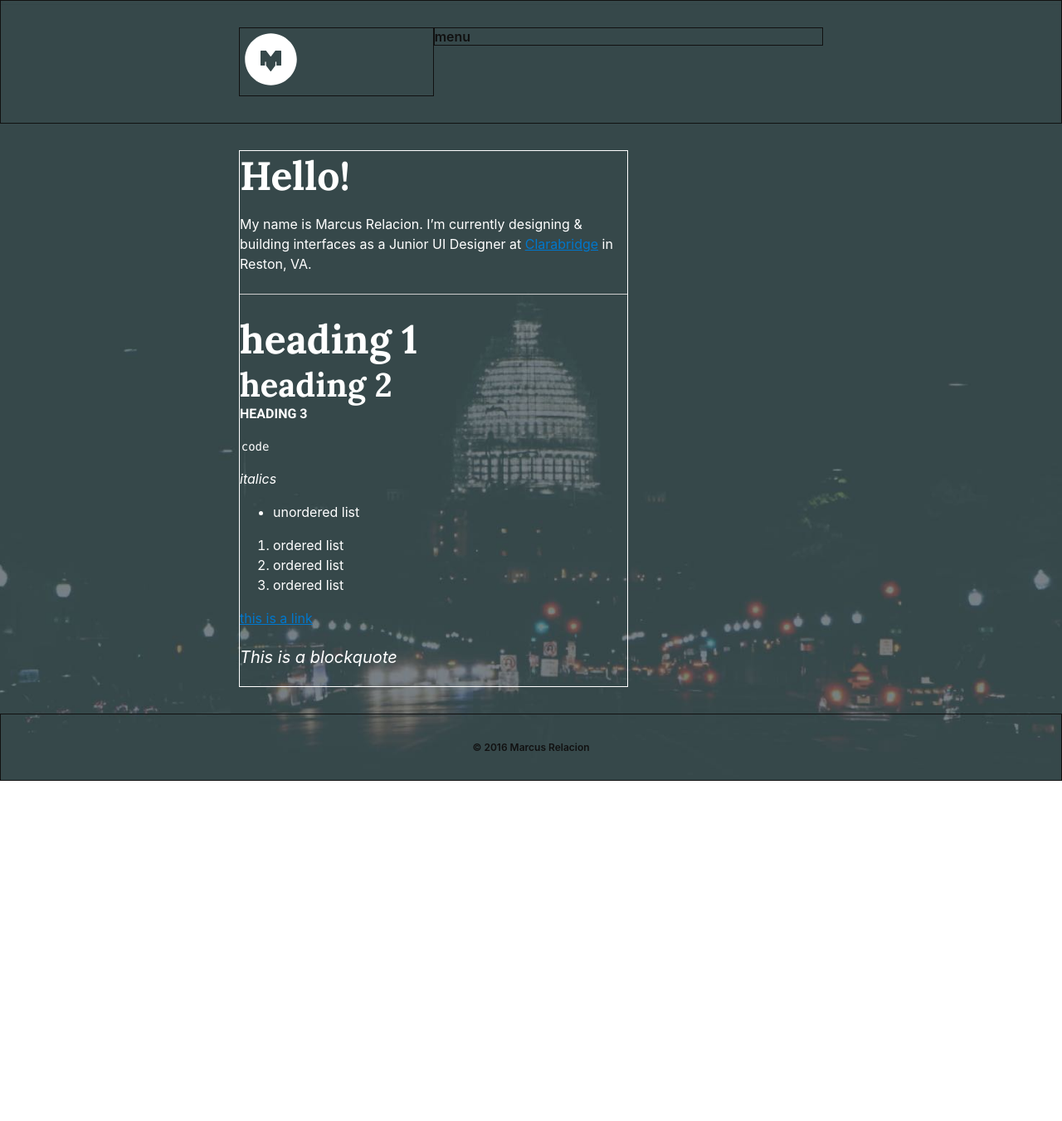
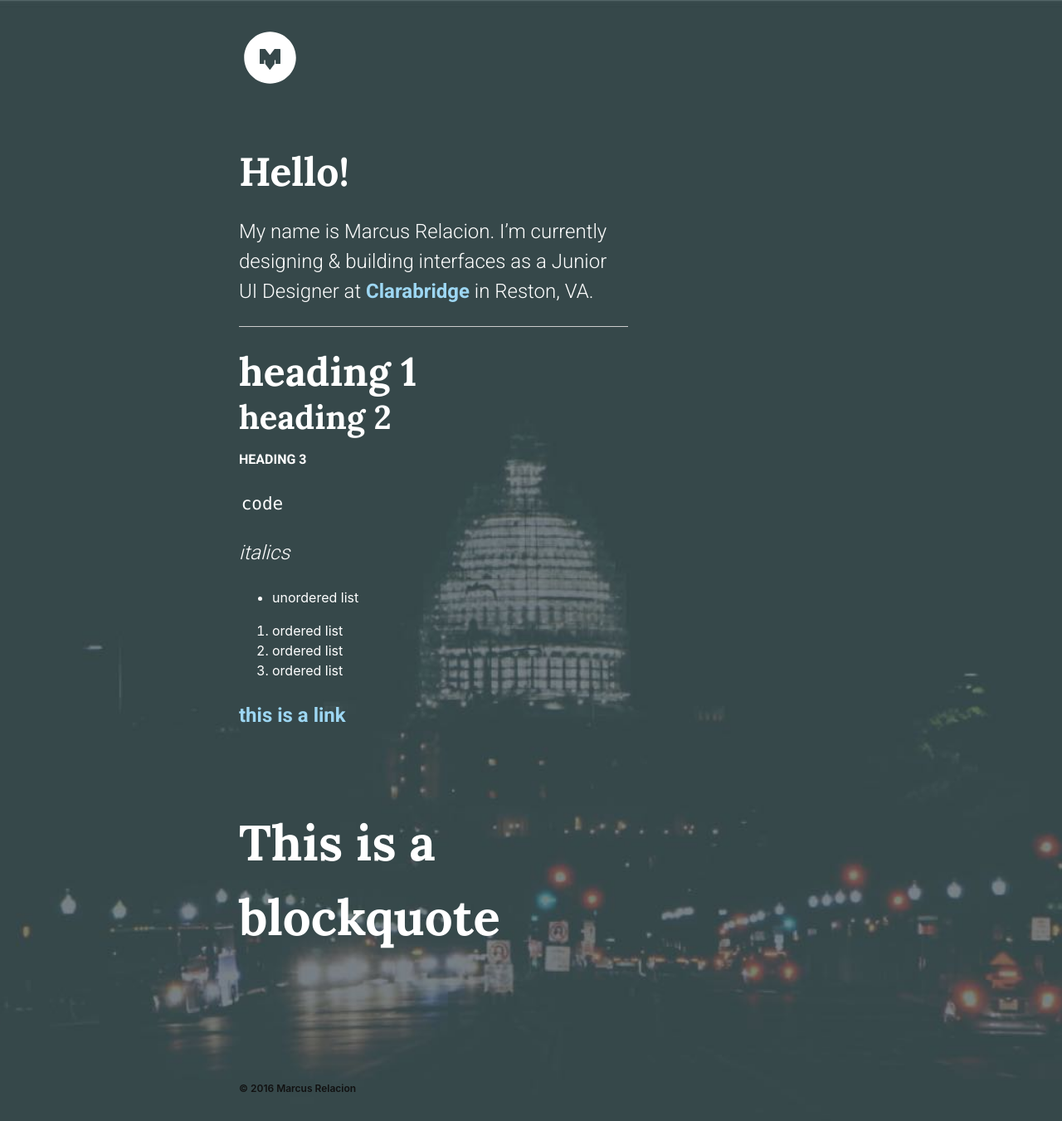
Before and after one commit to brandonpowell/marcusrelacion.github.io, a Jekyll site: the page built from index.markdown, in a window 1280 px wide. Shown: the whole page at 83% size. Built offline with Jekyll 4.4.1, drawn with Linux system fonts in a browser that asks for light colours; before the commit the page ends 941 px from its top, so only the background shows below that.

Commit message:
removing borders from layout

```diff
--- a/_includes/footer.html
+++ b/_includes/footer.html
@@ -1,7 +1,7 @@
-<footer class="border ">
+<footer>
   <div class="container clearfix p3">
     <div class="sm-col sm-col-12">
-      <h6 class="m0 center">&copy; 2016 Marcus Relacion</h6>
+      <h6 class="m0">&copy; 2016 Marcus Relacion</h6>
     </div>
   </div>
 </footer>
--- a/_includes/header.html
+++ b/_includes/header.html
@@ -1,16 +1,11 @@
-<header class="border">
+<header>
   <div class="container clearfix p3">
     <div class="sm-col sm-col-12">
-      <div class="sm-col sm-col-12 md-col-4 border">
+      <div class="sm-col sm-col-12 md-col-4">
         <div class="logo-wrapper">
           <img src="{{ page.mr-logo-image }}">
         </div>
       </div>
-      <div class="sm-col sm-col-12 md-col-8 border">
-        <h4 class="m0">
-          menu
-        </h4>
-      </div>
     </div>
   </div>
 </header>
--- a/_layouts/home.html
+++ b/_layouts/home.html
@@ -5,7 +5,7 @@
 <main>
   <section>
     <div class="container clearfix p3">
-      <div class="sm-col sm-col-12 md-col-8 border" style="color: #fff;">
+      <div class="sm-col sm-col-12 md-col-8" style="color: #fff;">
         {{ page.about-text | markdownify }}
       </div>
     </div>
--- a/_sass/_mr-posts.scss
+++ b/_sass/_mr-posts.scss
@@ -20,4 +20,30 @@ h3 {
   font-size: $text-x-small;
   text-transform: uppercase;
   font-family: $sans;
+  margin: 1em 0;
 }
+
+p {
+  font-size: $text-default;
+  font-family: $sans;
+}
+
+a {
+  color: RGBA(157, 215, 243, 1.00);
+  text-decoration: none;
+  font-family: $sans;
+  font-weight: 700;
+  cursor: pointer;
+  transition: color 150ms ease-in;
+}
+
+a:hover {
+  color: RGBA(206, 238, 253, 1.00);
+}
+
+blockquote p {
+  font-size: 3em !important;
+  font-style: normal;
+  margin: 1.5em 0;
+  font-family: $serif;
+}
```
